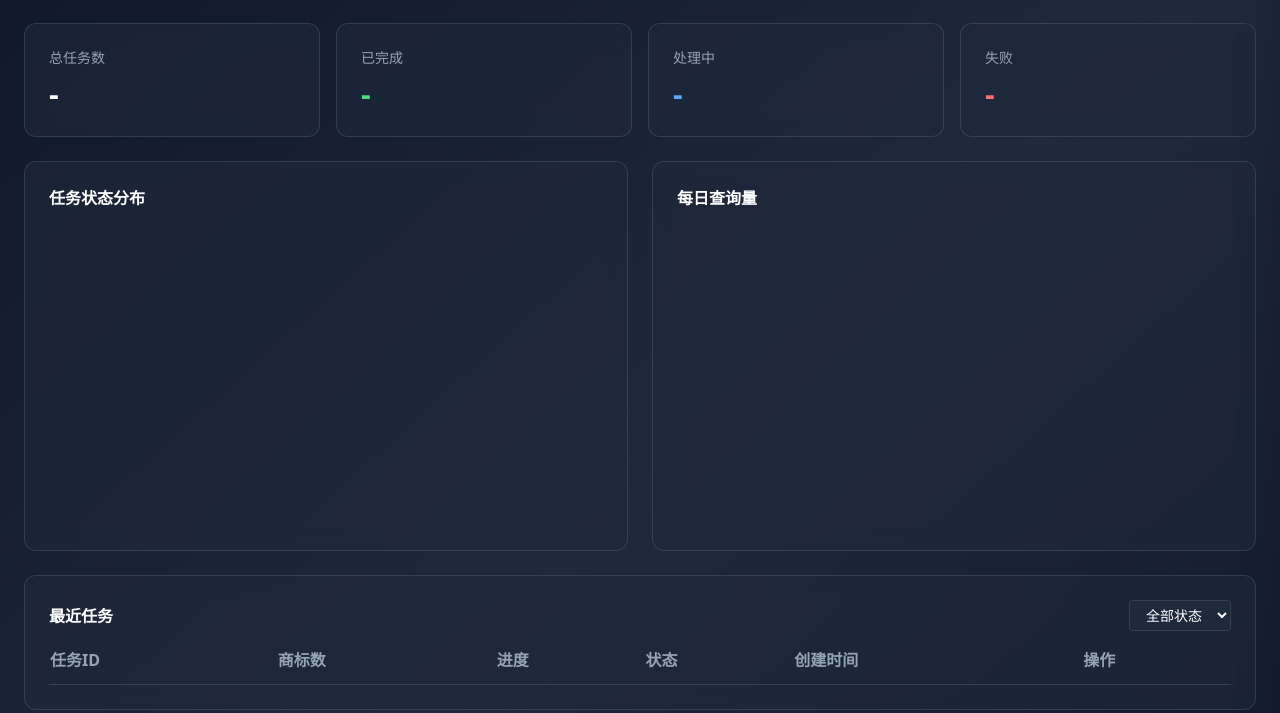
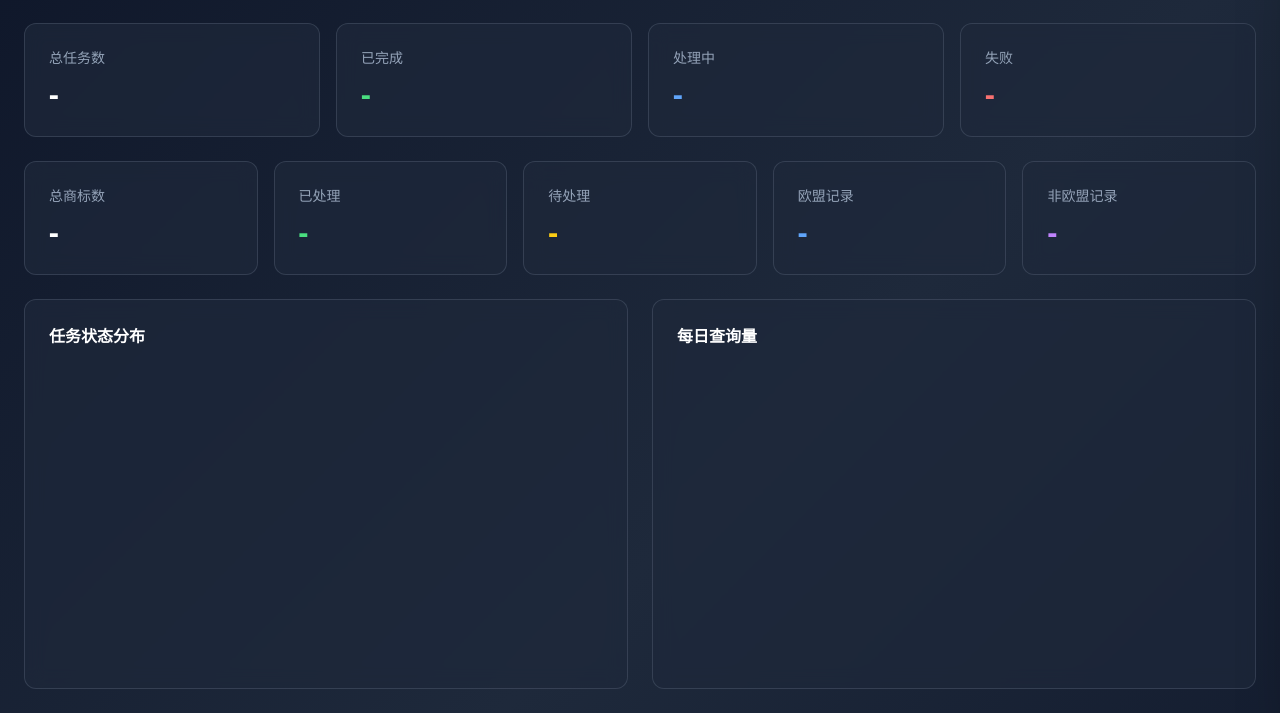
Before and after one commit to logorun/wipo-query-v20260320, a website: page dashboard/index.html in a window 1280 px wide. Shown: the part 75-788 px from the top of the page. Drawn offline with nearby package versions, Linux system fonts and the light colour scheme; no server answers.

Commit message:
feat(dashboard): add trademark-level statistics display

```diff
--- a/dashboard/index.html
+++ b/dashboard/index.html
@@ -38,6 +38,30 @@
             <div class="glass rounded-xl p-6">
                 <h3 class="text-slate-400 text-sm">失败</h3>
                 <p id="stat-failed" class="text-3xl font-bold text-red-400 mt-2">-</p>
+            </div>
+        </div>
+
+        <!-- Trademark Statistics -->
+        <div class="grid grid-cols-1 md:grid-cols-5 gap-4">
+            <div class="glass rounded-xl p-6">
+                <h3 class="text-slate-400 text-sm">总商标数</h3>
+                <p id="stat-tm-total" class="text-3xl font-bold text-white mt-2">-</p>
+            </div>
+            <div class="glass rounded-xl p-6">
+                <h3 class="text-slate-400 text-sm">已处理</h3>
+                <p id="stat-tm-processed" class="text-3xl font-bold text-green-400 mt-2">-</p>
+            </div>
+            <div class="glass rounded-xl p-6">
+                <h3 class="text-slate-400 text-sm">待处理</h3>
+                <p id="stat-tm-pending" class="text-3xl font-bold text-yellow-400 mt-2">-</p>
+            </div>
+            <div class="glass rounded-xl p-6">
+                <h3 class="text-slate-400 text-sm">欧盟记录</h3>
+                <p id="stat-tm-eu" class="text-3xl font-bold text-blue-400 mt-2">-</p>
+            </div>
+            <div class="glass rounded-xl p-6">
+                <h3 class="text-slate-400 text-sm">非欧盟记录</h3>
+                <p id="stat-tm-noneu" class="text-3xl font-bold text-purple-400 mt-2">-</p>
             </div>
         </div>
 
--- a/dashboard/js/app.js
+++ b/dashboard/js/app.js
@@ -55,6 +55,14 @@ function updateStats(data) {
         document.getElementById('stat-processing').textContent = allTasks.filter(t => t.status === 'processing').length;
         document.getElementById('stat-failed').textContent = allTasks.filter(t => t.status === 'failed').length;
     }
+
+    // Trademark stats
+    const tmStats = data.trademarkStats || {};
+    document.getElementById('stat-tm-total').textContent = tmStats.total || 0;
+    document.getElementById('stat-tm-processed').textContent = tmStats.processed || 0;
+    document.getElementById('stat-tm-pending').textContent = tmStats.pending || 0;
+    document.getElementById('stat-tm-eu').textContent = tmStats.euRecords || 0;
+    document.getElementById('stat-tm-noneu').textContent = tmStats.nonEuRecords || 0;
 }
 
 function updateTaskList() {
```
